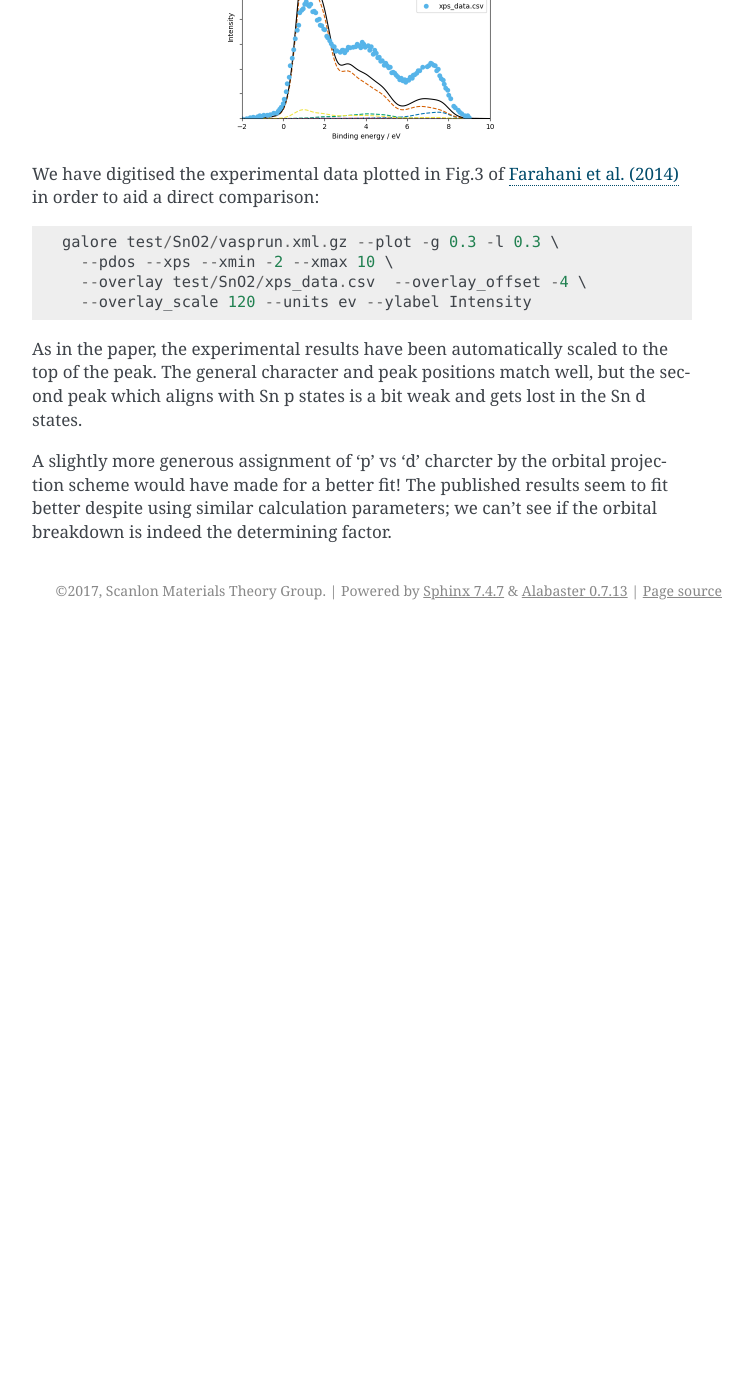
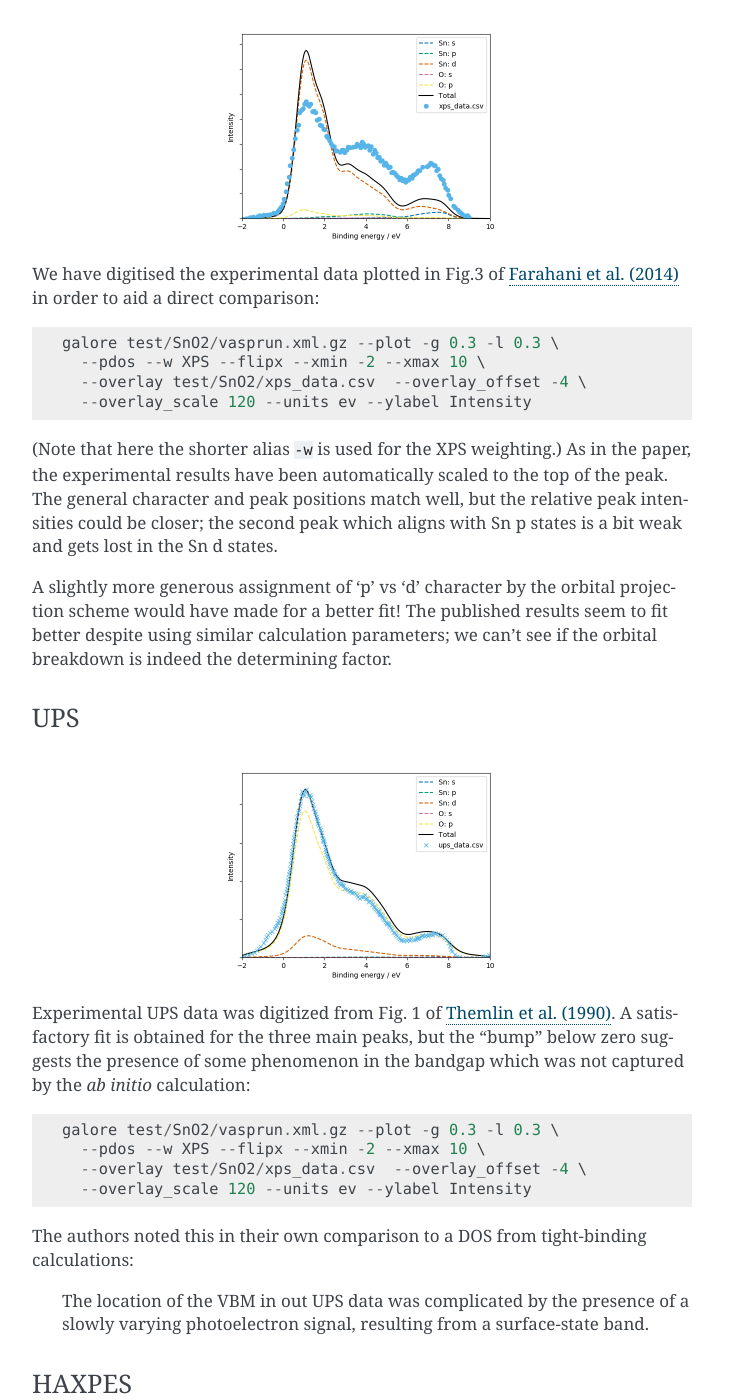
Before and after one commit to SMTG-Bham/galore, a Sphinx documentation site: the page built from docs/source/tutorials.rst, in a window 1280 px wide and 1400 px high, scrolled down 4710 px. Shown: the whole window, without its empty margins (388-1141 px from the left). Built offline with Sphinx 7.4.7, drawn with Linux system fonts in a browser that asks for light colours; before the commit the page ends 5340 px from its top, so only the background shows below that; some of the changed text lies outside the part shown.

Commit message:
ENH: HAXPES data; accessible through CLI; tutorial updated

```diff
--- a/docs/source/tutorials.rst
+++ b/docs/source/tutorials.rst
@@ -158,19 +158,20 @@
 expected between two underscore characters. The orbital names are
 determined from the column headers in this file.
 
-Let's turn this into a useful XPS plot. The flag ``--xps`` can be used
-to pass a data file with cross-section data, or defaults to use data
-for Al k-α radiation. It also flips the x-axis to match the usual
-presentation of XPS data as positive ionisation or binding energies
-rather than the negative energy of the stable electron states. We'll
-also write the data to a CSV file with the ``--csv`` option.
+Let's turn this into a useful XPS plot. The flag ``--weightings`` can
+be used to pass a data file with cross-section data, but data for Al
+k-α radiation is built into Galore. We also flip the x-axis with
+``--flipx`` to match the usual presentation of XPS data as positive
+ionisation or binding energies rather than the negative energy of the
+stable electron states. We'll also write the data to a CSV file with
+the ``--csv`` option.
 
 .. code-block:: bash
 
     galore test/MgO/MgO_Mg_dos.dat test/MgO/MgO_O_dos.dat \
-      --plot mgo_xps.png --pdos -g 0.2 -l 0.2 --xps \
+      --plot mgo_xps.png --pdos -g 0.2 -l 0.2 --weighting xps \
       --units ev --xmin -1 --xmax 8 --ylabel Intensity \
-      --csv mgo_xps.csv
+      --csv mgo_xps.csv --flipx
 
 .. image:: figures/mgo_xps.png
            :alt: Simulated XPS for MgO
@@ -189,7 +190,11 @@
 700 eV basis-set cutoff.  The structure was optimised to reduce forces
 to below 1E-3 eV Å\ `-1`:sup: using 0.05 eV of Gaussian broadening and
 the DOS was computed on an automatic tetrahedron mesh with Blöchl
-corrections.
+corrections. Instead of the separate .dat files used above, we will
+take advantage of Galore's ability to read a compressed *vasprun.xml*
+file directly. This requires the Pymatgen library to be installed::
+
+  pip3 install --user pymatgen
 
 XPS
 ^^^
@@ -204,17 +209,67 @@
 in order to aid a direct comparison::
 
   galore test/SnO2/vasprun.xml.gz --plot -g 0.3 -l 0.3 \
-    --pdos --xps --xmin -2 --xmax 10 \
+    --pdos --w XPS --flipx --xmin -2 --xmax 10 \
     --overlay test/SnO2/xps_data.csv  --overlay_offset -4 \
     --overlay_scale 120 --units ev --ylabel Intensity
 
-As in the paper, the experimental results have been automatically
-scaled to the top of the peak. The general character and peak
-positions match well, but the second peak which aligns with Sn p
-states is a bit weak and gets lost in the Sn d states.
+(Note that here the shorter alias ``-w`` is used for the XPS
+weighting.)  As in the paper, the experimental results have been
+automatically scaled to the top of the peak. The general character and
+peak positions match well, but the relative peak intensities could be
+closer; the second peak which aligns with Sn p states is a bit weak
+and gets lost in the Sn d states.
 
-A slightly more generous assignment of 'p' vs 'd' charcter by the
+A slightly more generous assignment of 'p' vs 'd' character by the
 orbital projection scheme would have made for a better fit! The
 published results seem to fit better despite using similar calculation
 parameters; we can't see if the orbital breakdown is indeed the
 determining factor.
+
+UPS
+^^^
+
+.. image:: figures/sno2_ups_data.png
+           :alt: Simulated XPS for SnO2 overlaid with experimental data
+           :align: center
+           :scale: 50%
+
+Experimental UPS data was digitized from Fig. 1 of `Themlin et
+al. (1990) <https://doi.org/10.1103/PhysRevB.42.11914>`__. A
+satisfactory fit is obtained for the three main peaks, but the "bump" below
+zero suggests the presence of some phenomenon in the bandgap which was
+not captured by the *ab initio* calculation::
+
+  galore test/SnO2/vasprun.xml.gz --plot -g 0.3 -l 0.3 \
+    --pdos --w XPS --flipx --xmin -2 --xmax 10 \
+    --overlay test/SnO2/xps_data.csv  --overlay_offset -4 \
+    --overlay_scale 120 --units ev --ylabel Intensity
+
+The authors noted this in their own comparison to a DOS from
+tight-binding calculations:
+
+  The location of the VBM in out UPS data was complicated by the
+  presence of a slowly varying photoelectron signal, resulting from a
+  surface-state band.
+
+HAXPES
+^^^^^^
+
+.. image:: figures/sno2_haxpes_data.png
+           :alt: Simulated XPS for SnO2 overlaid with experimental data
+           :align: center
+           :scale: 50%
+
+A HAXPES spectrum was obtained by digitizing Fig. 1 of `Nagata et
+al. (2011) <https://doi.org/10.1063/1.3596449>`__. These experiments
+were performed with 5.95 keV x-rays, while the weighting parameters
+from Yeh and Lindau are for 8.05 keV so an exact match is unlikely::
+
+   galore test/SnO2/vasprun.xml.gz --plot -g 0.3 -l 0.5 --pdos \
+     --w haxpes --flipx --xmin -2 --xmax 10 \
+     --overlay test/SnO2/haxpes_data.csv --overlay_offset -4 \
+     --ylabel Intensity --overlay_style -
+
+We see that the weighting goes some way to rebalancing the peak
+intensities but once again the Sn-d states are over-represented.
+Surface states above the valence band are also seen again.
--- a/galore/__init__.py
+++ b/galore/__init__.py
@@ -147,7 +147,9 @@
     weighting_files = {'xps': resource_filename(
                            __name__, "data/cross_sections.json"),
                        'ups': resource_filename(
-                           __name__, "data/cross_sections_ups.json")}
+                           __name__, "data/cross_sections_ups.json"),
+                        'haxpes': resource_filename(
+                            __name__, "data/cross_sections_haxpes.json")}
 
     if weighting.lower() in weighting_files:
         with open(weighting_files[weighting.lower()], 'r') as f:
```
Also changed, not shown: docs/source/figures/sno2_haxpes_data.png (added), docs/source/figures/sno2_ups_data.png (added), 3 other files.
